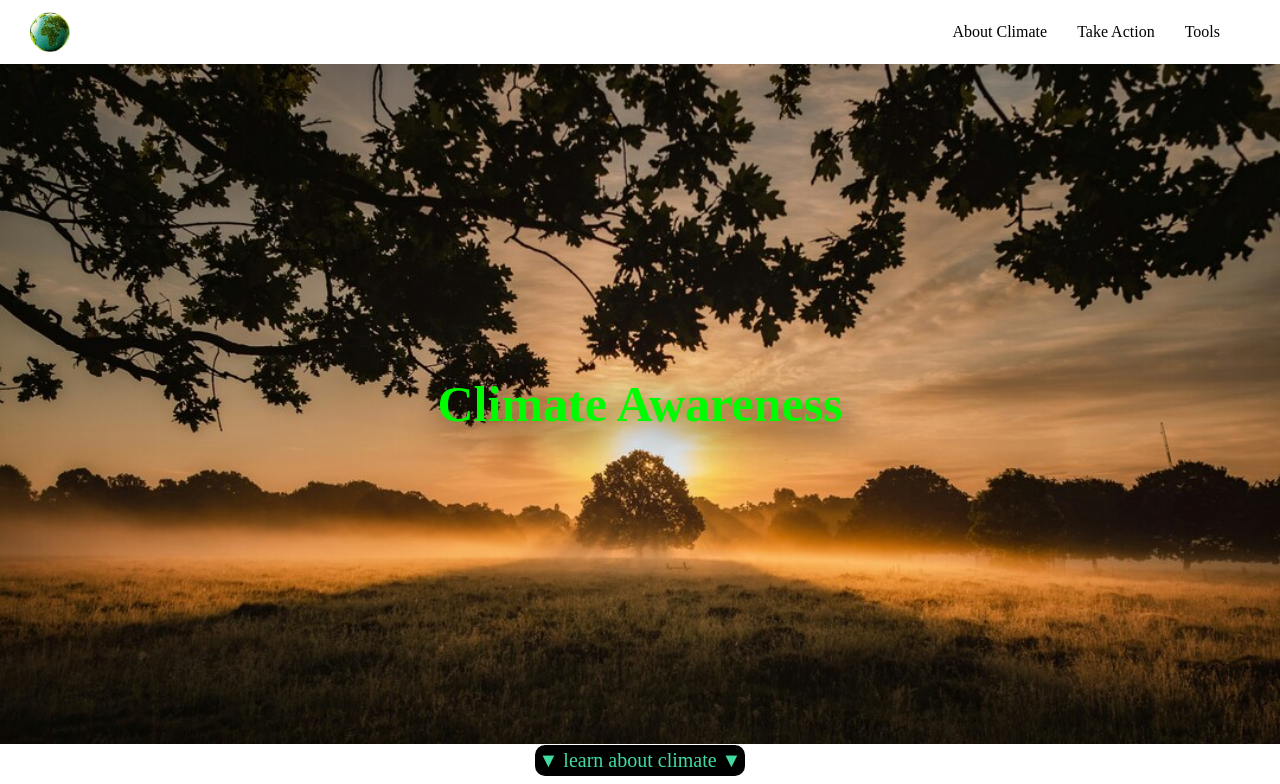
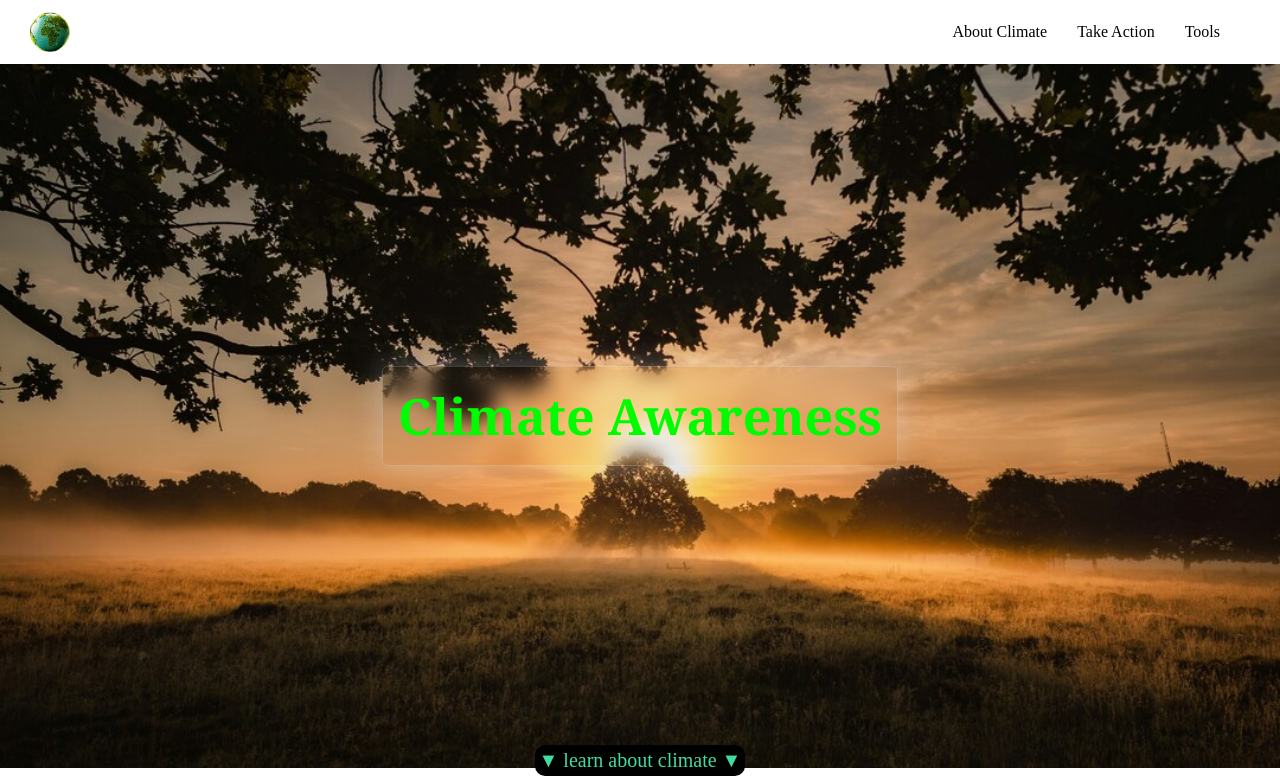
Before and after one commit to andmhn/climate-awareness, a React (Vite) app: page / in a window 1280 px wide. Shown: the top 784 px of the page. Built offline with nearby package versions, Linux system fonts and the light colour scheme.

Commit message:
Home page styling.

```diff
--- a/src/components/body/body.css
+++ b/src/components/body/body.css
@@ -26,11 +26,10 @@ body {
 
 .intro {
     color:white;
-    height:85vh;
+    height:88vh;
     text-align: center;
     display: grid;
     place-items: center;
-
     background-image: url("/intro_background.jpg");
     background-size: cover;
 }
@@ -38,9 +37,14 @@ body {
 #welcome{
     font-size: 50px;
     color: rgb(0, 252, 0);
-    text-shadow: 10px 10px 40px black;
+    box-shadow: 0px 0px 30px rgba(227, 228, 237, 0.37);
+    backdrop-filter: blur(10px);
+    border: 1.5px solid rgba(255, 255, 255, 0.18);
+    border-radius: 5px;
     margin: 5px 30px;
     font-weight: 900;
+    padding: 15px;
+    font-family: Georgia, 'Times New Roman', Times, serif;
 }
 
 #teams{
```
